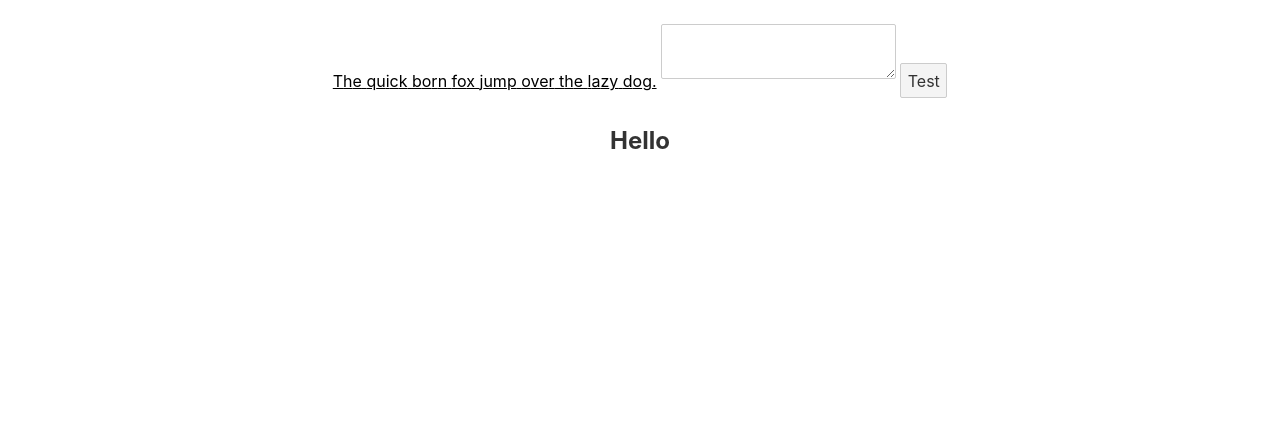
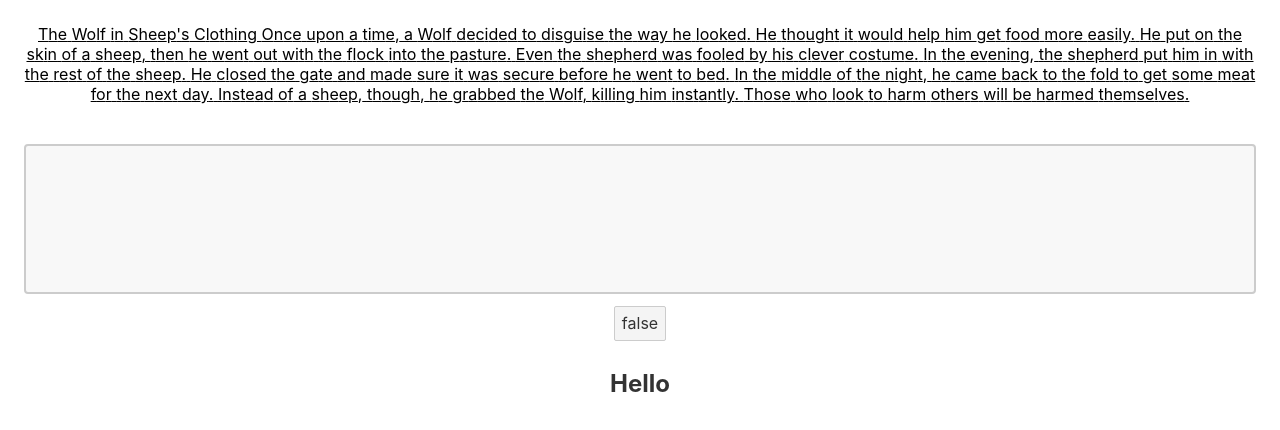
Before and after one commit to raiden808/svelte-intro, a Svelte app: page / in a window 1280 px wide. Shown: the top 430 px of the page. Built offline with nearby package versions, Linux system fonts and the light colour scheme.

Commit message:
feat: typing

```diff
--- a/src/TypingTest.svelte
+++ b/src/TypingTest.svelte
@@ -1,20 +1,38 @@
 <script>
-	let test = "The quick born fox jump over the lazy dog.";
+	let test = "The Wolf in Sheep's Clothing Once upon a time, a Wolf decided to disguise the way he looked. He thought it would help him get food more easily. He put on the skin of a sheep, then he went out with the flock into the pasture. Even the shepherd was fooled by his clever costume. In the evening, the shepherd put him in with the rest of the sheep. He closed the gate and made sure it was secure before he went to bed. In the middle of the night, he came back to the fold to get some meat for the next day. Instead of a sheep, though, he grabbed the Wolf, killing him instantly. Those who look to harm others will be harmed themselves.";
 	let testArray = test.split("");
 
 	// users input
 	let input = "";
 	$: userInputArray = input.split("");
 
-	const reveal = () => {
-		console.log(test);
+	let start = false;
+
+	const startTest = () => {
+		start = !start;
 
 		// const
+		console.log(testArray)
+	};
 
-		// console.log(testArray)
-	};
+	let key;
+	let keyCode;
+	function handleKeydown(event) {
+		key = event.key;
+		keyCode = event.keyCode;
+
+		let removeKeys = ["Shift", "Backspace","Control"];
+
+		// if(start) {
+			if(!removeKeys.includes(key)){
+				input+=key
+				console.log('input is: ', input)
+			}
+		// }
+	}
 </script>
 
+<div>
 	{#each testArray as item, i}
 		{#if userInputArray.length > i}
 			{#if testArray[i] != userInputArray[i]}
@@ -26,13 +44,32 @@
 			<span class="normal">{item}</span>
 		{/if}
 	{/each}
+</div>
 
+<br />
+<br />
 <textarea bind:value={input} />
 
-<button on:click={reveal}>Test</button>
+
+<button on:click={startTest}>{start}</button>
 <h2>Hello</h2>
 
+
+<!-- <svelte:window on:keydown={handleKeydown}/> -->
+
 <style>
+
+	textarea {
+		width: 100%;
+		height: 150px;
+		padding: 12px 20px;
+		box-sizing: border-box;
+		border: 2px solid #ccc;
+		border-radius: 4px;
+		background-color: #f8f8f8;
+		font-size: 16px;
+		resize: none;
+	}
 	.normal {
 		color: black;
 		text-decoration: underline;
```
Lines whose indentation alone changed are shown as unchanged.
